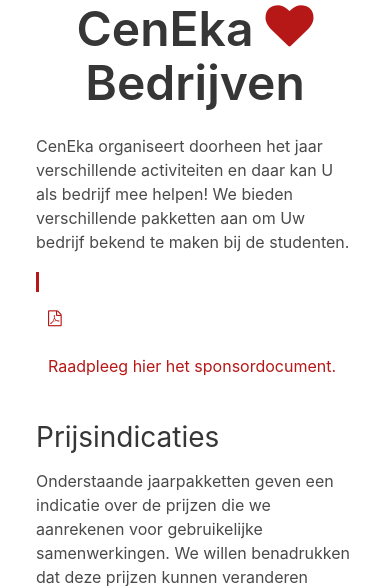
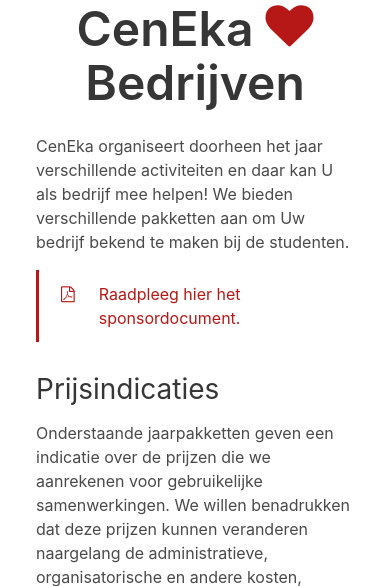
Before and after one commit to CenEkaGent/ceneka.ugent.be, a PHP site: page /companies in a window 390 px wide. Shown: the part 97-683 px from the top of the page. Run offline with PHP 8.4, Linux system fonts and the light colour scheme.

Commit message:
Fix layout problem on mobile

```diff
--- a/views/companies.php
+++ b/views/companies.php
@@ -7,7 +7,7 @@
                 CenEka organiseert doorheen het jaar verschillende activiteiten en daar kan U als bedrijf mee helpen!
                 We bieden verschillende pakketten aan om Uw bedrijf bekend te maken bij de studenten.
             </p>
-            <a class="accent-left columns" target="_blank" href="../assets/docs/sponsordossier.pdf" id="sponsor-document">
+            <a class="accent-left columns is-mobile" target="_blank" href="../assets/docs/sponsordossier.pdf" id="sponsor-document">
                 <div class="tile column is-narrow">
                     <i class="fa fa-file-pdf-o" aria-hidden="true" style="padding-top: 4px;"></i>
                 </div>
```
